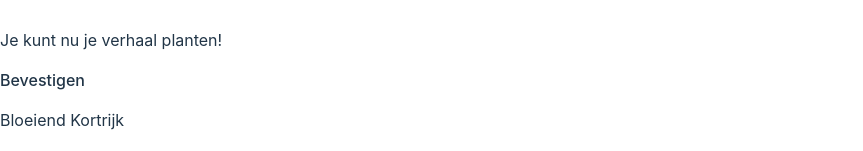
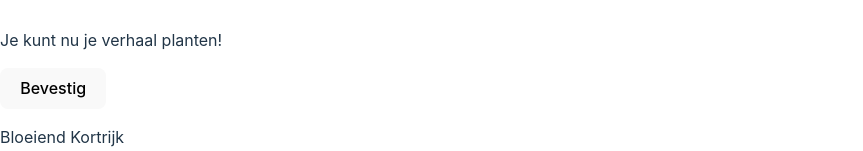
Before and after one commit to SeppeHuysegoms/integration4, a React (Vite) app in the folder client/: page /bevestigverhaal in a window 1280 px wide. Shown: the part 305-456 px from the top of the page, without its empty margins (0-863 px from the left). Built offline with nearby package versions, Linux system fonts and the light colour scheme; no server answers; what @googlemaps/react-wrapper would draw is missing.

Commit message:
plantVerhaal craft

```diff
--- a/client/src/entries.js
+++ b/client/src/entries.js
@@ -19,27 +19,35 @@
   return result.data.register;
 }
 
-/*export async function plantVerhaal(email, password) {
-
-  const result = await graphQLRequest(
-  `mutation plantVerhaal {
+export async function plantVerhaal(
+  latitude,
+  longitude,
+  placeid,
+  title,
+  verhaal,
+  adres,
+  authorId,
+  jwt
+) {
+  console.log("plantVerhaal", latitude, longitude, placeid, title, verhaal, adres, authorId, jwt);
+  const {result} = await graphQLRequest(
+    `mutation plantVerhaal($latitude: Number, $longitude: Number, $placeid: String, $title: String, $verhaal: String, $authorId: ID, $adres: String) {
   save_entries_default_Entry(
-    latitude: ""
-    longitude: ""
-    placeid: ""
-    title: ""
-    verhaal: ""
-    authorId: ""
+    latitude: $latitude
+    longitude: $longitude
+    placeid: $placeid
+    title: $title
+    verhaal: $verhaal
+    authorId: $authorId
+    adres: $adres
   ) {
     id
-    title
-    verhaal
-    longitude
-    latitude
-    placeid
   }
 }`
-}*/
+  , {latitude, longitude, placeid, title, verhaal, authorId, adres}, jwt);
+  console.log("plantVerhaal result");
+  console.log("plantVerhaal result", result);
+}
 
 export async function getStories() {
   const result = await graphQLRequest(
--- a/client/src/main.jsx
+++ b/client/src/main.jsx
@@ -16,7 +16,7 @@
 import ProfielEditSory from "./routes/ProfielEditStory";
 import ProdielEditGegevens from "./routes/ProfielEditGegevens";
 import Bevestig from "./routes/Bevestig";
-import BevestigVerhaal from "./routes/BevestigVerhaal";
+import BevestigVerhaal, {action as bevestigVerhaalAction} from "./routes/BevestigVerhaal";
 import Stadsgids from "./routes/Stadsgids";
 import SelecteerLocatie from "./routes/SelecteerLocatie";
 import Locatie from "./routes/Locatie";
@@ -99,6 +99,7 @@
           {
             path: "bevestigverhaal",
             element: <BevestigVerhaal />,
+            action: bevestigVerhaalAction,
           },
         ],
       },
--- a/client/src/routes/Bevestig.jsx
+++ b/client/src/routes/Bevestig.jsx
@@ -1,3 +1,4 @@
+import { redirect, Link } from "react-router-dom";
 const Bevestig = () => {
   const verhaal = localStorage.getItem("story");
   const locatieNaam = localStorage.getItem("locatieNaam");
@@ -7,8 +8,7 @@
       <p>Benieuwd naar wat er nu gebeurt met jouw ingezonden verhaal?</p>
       <p>Ontdek er alles over op onze website</p>
       <Link to="/home">Wat gebeurt er nu</Link>
-      <Link to ="/profiel">Naar profiel</Link>
-
+      <Link to="/profiel">Naar profiel</Link>
     </div>
   );
 };
--- a/client/src/routes/BevestigVerhaal.jsx
+++ b/client/src/routes/BevestigVerhaal.jsx
@@ -1,5 +1,22 @@
 import {redirect, Link } from "react-router-dom";
+import { plantVerhaal } from "../entries";
 
+export async function action({ request }) {
+    console.log("action");
+    const verhaal = localStorage.getItem("story");
+    const locatieNaam = localStorage.getItem("locatieNaam");
+    const placeId = localStorage.getItem("placeId");
+    const lat = localStorage.getItem("lat");
+    const lng = localStorage.getItem("lng");
+    const adres = localStorage.getItem("adres");
+    const jwt = localStorage.getItem("jwt");
+    const user = localStorage.getItem("user");
+    console.log(user.id);
+  const story = await plantVerhaal(lat, lng, placeId,locatieNaam, verhaal, adres,user, jwt, );
+  console.log(jwt, user);
+
+  return redirect("/bevestig");
+}
 const Bevestig = () => {
   const verhaal = localStorage.getItem("story");
   const locatieNaam = localStorage.getItem("locatieNaam");
@@ -13,7 +30,7 @@
       <p>{verhaal}</p>
       <h2>Gelukt!</h2>
       <p>Je kunt nu je verhaal planten!</p>
-      <Link to="/bevestig">Bevestigen</Link>
+        <button onClick={action} >Bevestig</button>
     </div>
   );
 };
```
